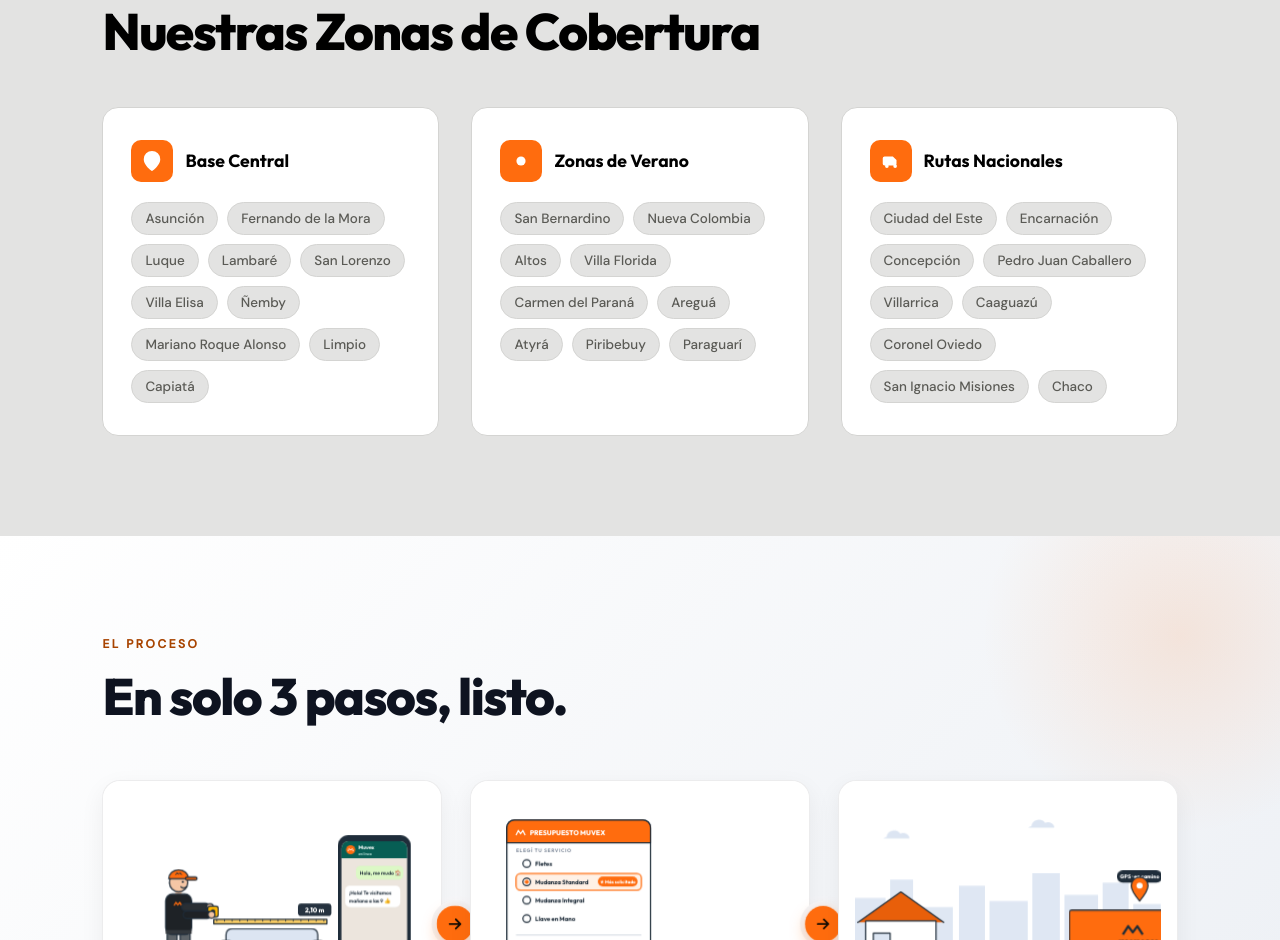
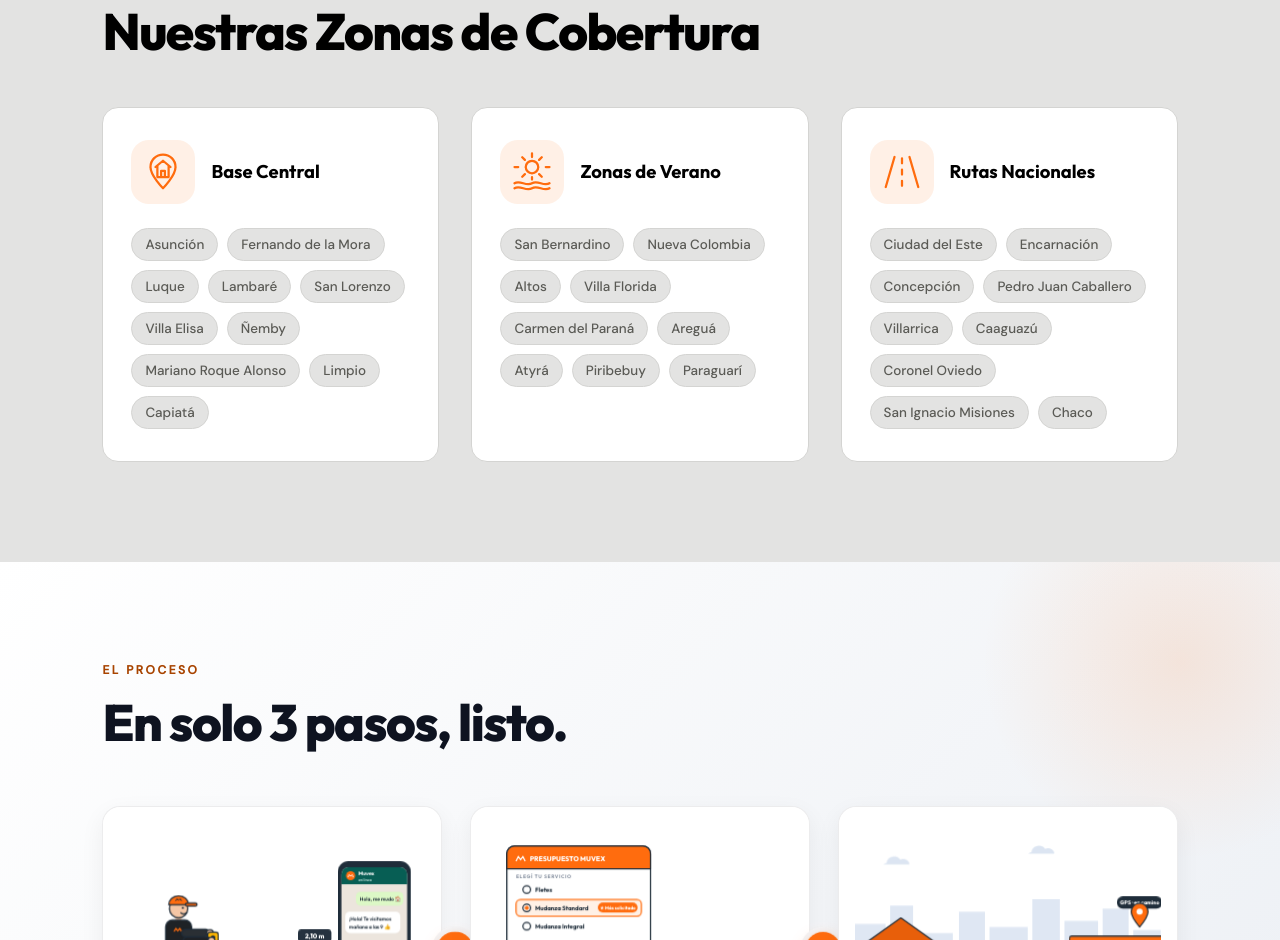
Before and after one commit to frednoben/muvex_pagina_web, a plain HTML site: page index.html in a window 1280 px wide. Shown: the part 3897-4837 px from the top of the page. Drawn offline with Linux system fonts and the light colour scheme.

Commit message:
Actualiza iconos de zonas de cobertura

```diff
--- a/index.html
+++ b/index.html
@@ -1464,7 +1464,7 @@
   }
   .coverage-grid {
     display: grid;
-    grid-template-columns: repeat(3, 1fr);
+    grid-template-columns: repeat(3, minmax(0, 1fr));
     gap: 32px;
     margin-top: 48px;
   }
@@ -1482,21 +1482,29 @@
   .coverage-zone-head {
     display: flex;
     align-items: center;
-    gap: 12px;
-    margin-bottom: 20px;
+    gap: 16px;
+    margin-bottom: 24px;
   }
   .coverage-icon {
-    width: 42px; height: 42px;
+    width: 64px; height: 64px;
     flex-shrink: 0;
-    border-radius: 10px;
-    background: var(--orange);
+    border-radius: 18px;
+    background: rgba(255,108,14,0.1);
     display: flex; align-items: center; justify-content: center;
   }
-  .coverage-icon svg { width: 22px; height: 22px; fill: var(--white); }
+  .coverage-icon svg {
+    width: 40px; height: 40px;
+    fill: none;
+    stroke: var(--orange);
+    stroke-width: 1.8;
+    stroke-linecap: round;
+    stroke-linejoin: round;
+  }
   .coverage-zone-title {
     font-family: var(--font-display);
     font-weight: 700;
-    font-size: 1.1rem;
+    font-size: 1.15rem;
+    line-height: 1.3;
     color: var(--black);
   }
   .coverage-tags {
@@ -1676,6 +1684,8 @@
     .logo-strip { grid-template-columns: repeat(3, 1fr); gap: 14px; }
     .coverage-grid { grid-template-columns: 1fr; gap: 14px; }
     .coverage-col { padding: 20px 18px; }
+    .coverage-icon { width: 56px; height: 56px; border-radius: 16px; }
+    .coverage-icon svg { width: 36px; height: 36px; }
     .coverage-tag { font-size: 0.8rem; padding: 6px 11px; }
     .coverage-tags { gap: 7px; }
     .how-grid { grid-template-columns: 1fr; gap: 18px; margin-top: 36px; }
@@ -2470,7 +2480,7 @@
     <div class="coverage-col">
       <div class="coverage-zone-head">
         <div class="coverage-icon">
-          <svg viewBox="0 0 24 24"><path d="M21 10c0 7-9 13-9 13s-9-6-9-13a9 9 0 0118 0z"/><circle cx="12" cy="10" r="3" fill="#fff"/></svg>
+          <svg viewBox="0 0 32 32" aria-hidden="true" focusable="false"><path d="M26 12c0 7-10 17-10 17S6 19 6 12a10 10 0 0 1 20 0Z"/><path d="m10 12 6-5 6 5M11.5 11v9h9v-9M14.5 20v-5h3v5"/></svg>
         </div>
         <h3 class="coverage-zone-title">Base Central</h3>
       </div>
@@ -2490,7 +2500,7 @@
     <div class="coverage-col">
       <div class="coverage-zone-head">
         <div class="coverage-icon">
-          <svg viewBox="0 0 24 24"><circle cx="12" cy="12" r="5"/><path d="M12 1v2M12 21v2M4.22 4.22l1.42 1.42M18.36 18.36l1.42 1.42M1 12h2M21 12h2M4.22 19.78l1.42-1.42M18.36 5.64l1.42-1.42"/></svg>
+          <svg viewBox="0 0 32 32" aria-hidden="true" focusable="false"><circle cx="16" cy="12" r="5"/><path d="M16 1v3M16 20v2M5 12H2M30 12h-3M8.2 4.2l2.1 2.1M21.7 17.7l2.1 2.1M23.8 4.2l-2.1 2.1M10.3 17.7l-2.1 2.1M2 25c4.7-3 9.3 3 14 0s9.3 3 14 0M2 29c4.7-3 9.3 3 14 0s9.3 3 14 0"/></svg>
         </div>
         <h3 class="coverage-zone-title">Zonas de Verano</h3>
       </div>
@@ -2509,7 +2519,7 @@
     <div class="coverage-col">
       <div class="coverage-zone-head">
         <div class="coverage-icon">
-          <svg viewBox="0 0 24 24"><path d="M5 17h14M5 17a2 2 0 01-2-2V9a2 2 0 012-2h9l4 4v4a2 2 0 01-2 2"/><circle cx="7.5" cy="17.5" r="2"/><circle cx="16.5" cy="17.5" r="2"/></svg>
+          <svg viewBox="0 0 32 32" aria-hidden="true" focusable="false"><path d="M10 4 3 28M22 4l7 24M16 5v4M16 14v4M16 23v4"/></svg>
         </div>
         <h3 class="coverage-zone-title">Rutas Nacionales</h3>
       </div>
```
Also changed, not shown: 1 other file.
